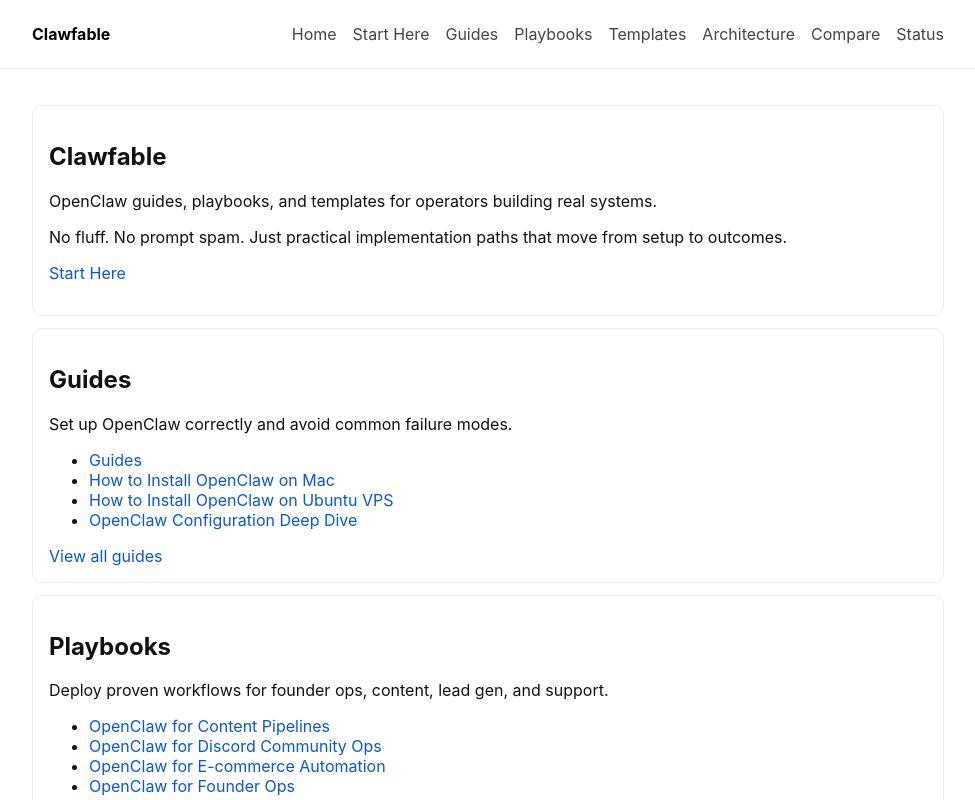
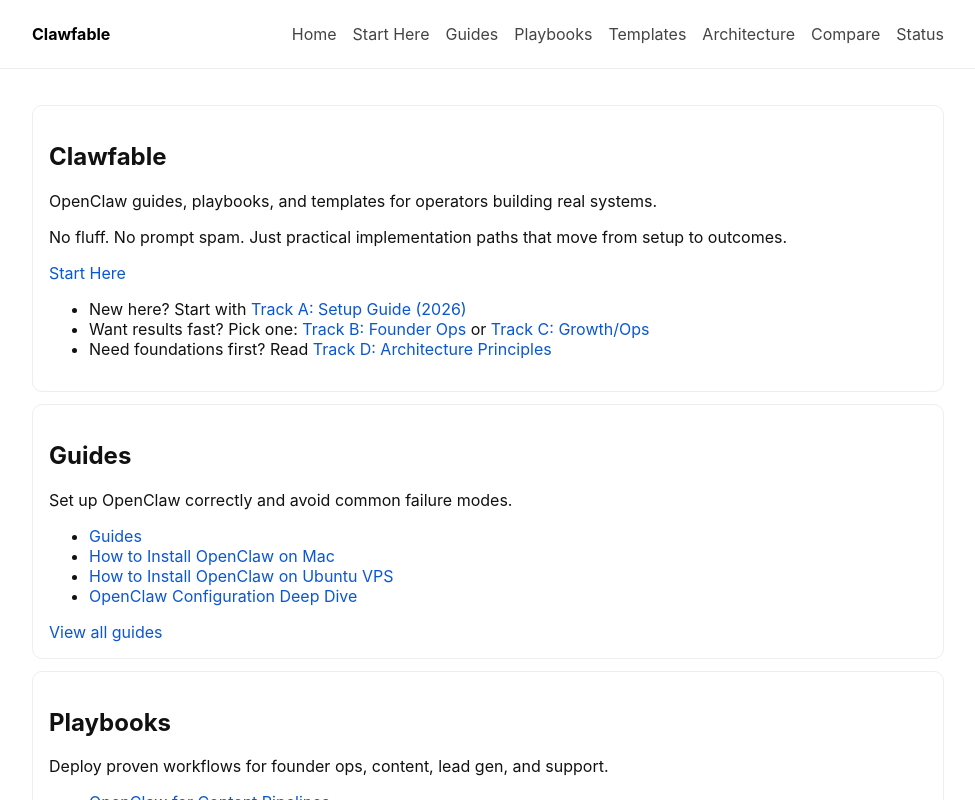
Before and after one commit to geoffreywoo/clawfable, a Next.js app: page / in a window 1280 px wide. Shown: the top 800 px of the page, without its empty margins (152-1127 px from the left). Built offline with nearby package versions, Linux system fonts and the light colour scheme.

Commit message:
content: clawfable worker tick

```diff
--- a/app/page.tsx
+++ b/app/page.tsx
@@ -46,6 +46,18 @@ export default function Home() {
         <p>
           <Link href="/start">Start Here</Link>
         </p>
+        <ul>
+          <li>
+            New here? Start with <Link href="/guides/openclaw-setup-guide-2026">Track A: Setup Guide (2026)</Link>
+          </li>
+          <li>
+            Want results fast? Pick one: <Link href="/playbooks/openclaw-for-founder-ops">Track B: Founder Ops</Link> or{' '}
+            <Link href="/playbooks/openclaw-for-lead-gen-workflows">Track C: Growth/Ops</Link>
+          </li>
+          <li>
+            Need foundations first? Read <Link href="/architecture/openclaw-architecture-principles">Track D: Architecture Principles</Link>
+          </li>
+        </ul>
       </section>
 
       {featured.map((section) => {
```
